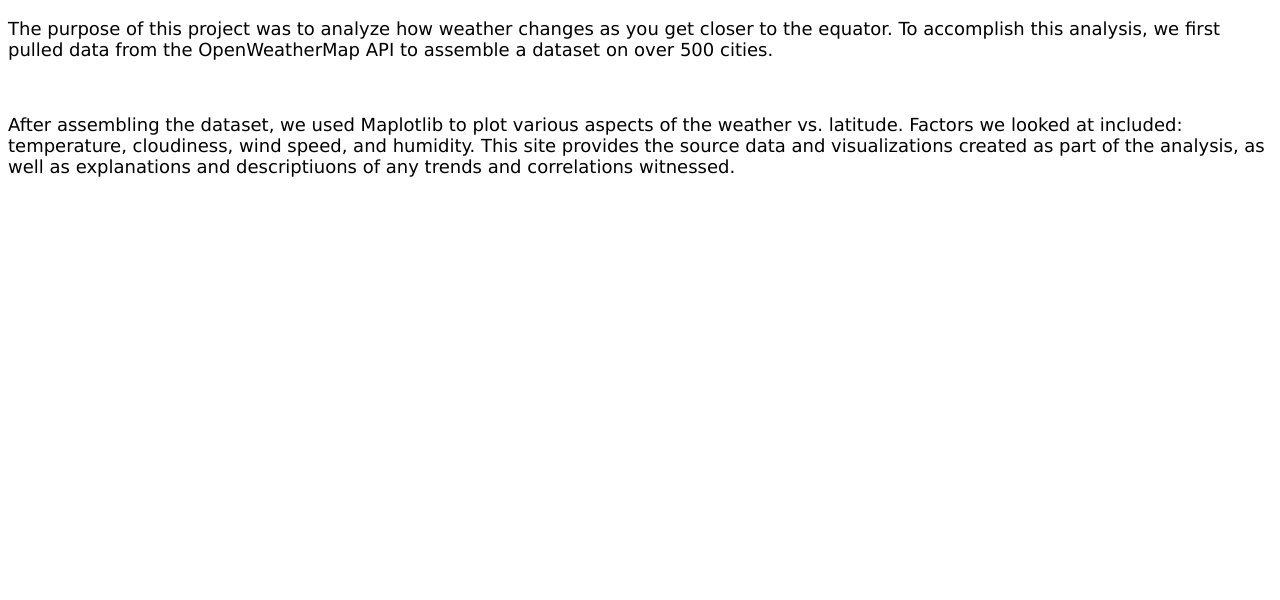
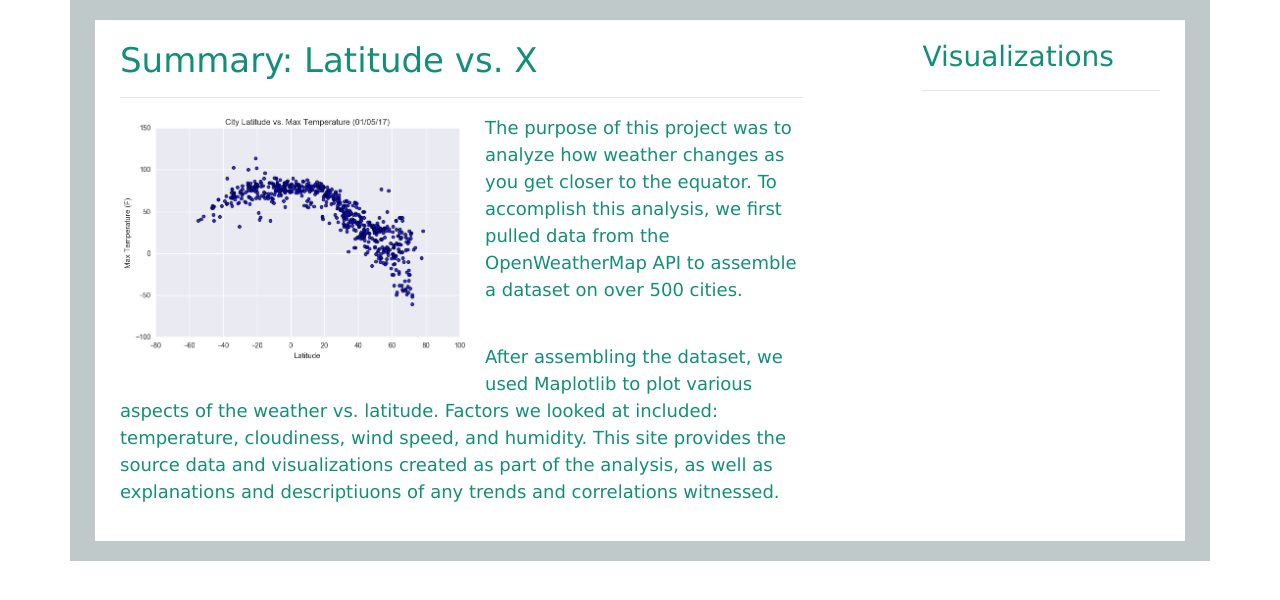
Before and after one commit to dericpatton/dericpatton.github.io, a plain HTML site: page index.html in a window 1280 px wide. Drawn offline with nearby package versions, Linux system fonts and the light colour scheme.

Commit message:
images and minor updates

```diff
--- a/css/styles.css
+++ b/css/styles.css
@@ -1,4 +1,36 @@
+
+
 p{
   font-size:18px;
   font-family: verdana;
+  color:#148F77
+
 }
+h1{
+  font-size:34px;
+  font-family: verdana;
+  color:#148F77
+}
+hr{
+  color:#148F77
+}
+h2{
+  font-size:28px;
+  font-family: verdana;
+  color:#148F77
+}
+.container{
+  background-color:#BFC9CA;
+  padding-right:40px;
+  padding-left:40px;
+  padding-top:20px;
+  padding-bottom:20px;
+}
+
+div {
+    padding-top: 10px;
+    padding-right: 10px;
+    padding-bottom: 10px;
+    padding-left: 10px;
+    background-color:#FFFFFF;
+}
--- a/index.html
+++ b/index.html
@@ -7,16 +7,35 @@
   <title>Deric Patton's Homework 12</title>
   <meta name="description" content="My crappy attempt at a webpage.">
   <meta name="author" content="Deric Patton">
-
+  <link rel="stylesheet" href="https://maxcdn.bootstrapcdn.com/bootstrap/4.0.0/css/bootstrap.min.css" integrity="sha384-Gn5384xqQ1aoWXA+058RXPxPg6fy4IWvTNh0E263XmFcJlSAwiGgFAW/dAiS6JXm" crossorigin="anonymous">
   <link rel="stylesheet" href="css/styles.css">
 
 
 </head>
 
 <body>
-  <p>The purpose of this project was to analyze how weather changes as you get closer to the equator. To accomplish this analysis, we first pulled data from the OpenWeatherMap API to assemble a dataset on over 500 cities.</p>
-</br>
-  <p>After assembling the dataset, we used Maplotlib to plot various aspects of the weather vs. latitude. Factors we looked at included: temperature, cloudiness, wind speed, and humidity. This site provides the source data and visualizations created as part of the analysis, as well as explanations and descriptiuons of any trends and correlations witnessed.</p>
+  <div class="container">
+  <div class="row">
+    <div class="col-md-8">
+      <h1>Summary: Latitude  vs. X</h1>
+      <hr>
+      <img style="float: left; margin: 0px 15px 15px 0px;" src="images/citylatVSmaxtemp.png" width="350" />
+      <p>The purpose of this project was to analyze how weather changes as you get closer to the equator. To accomplish this analysis, we first pulled data from the OpenWeatherMap API to assemble a dataset on over 500 cities.</p>
+      <br>
+      <p>After assembling the dataset, we used Maplotlib to plot various aspects of the weather vs. latitude. Factors we looked at included: temperature, cloudiness, wind speed, and humidity. This site provides the source data and visualizations created as part of the analysis, as well as explanations and descriptiuons of any trends and correlations witnessed.</p>
+
+    </div>
+    <div class="col-md-1" visibility:hidden>
+
+    </div>
+    <div class="col-md-3">
+      <h2>Visualizations</h2>
+      <hr>
+    </div>
+  </div>
+
+
+
 
 
 </body>
```
Also changed, not shown: images/citylatVScloudiness.png (added), images/citylatVShumidity.png (added), images/citylatVSmaxtemp.png (added), images/citylatVSwindspeed.png (added).
